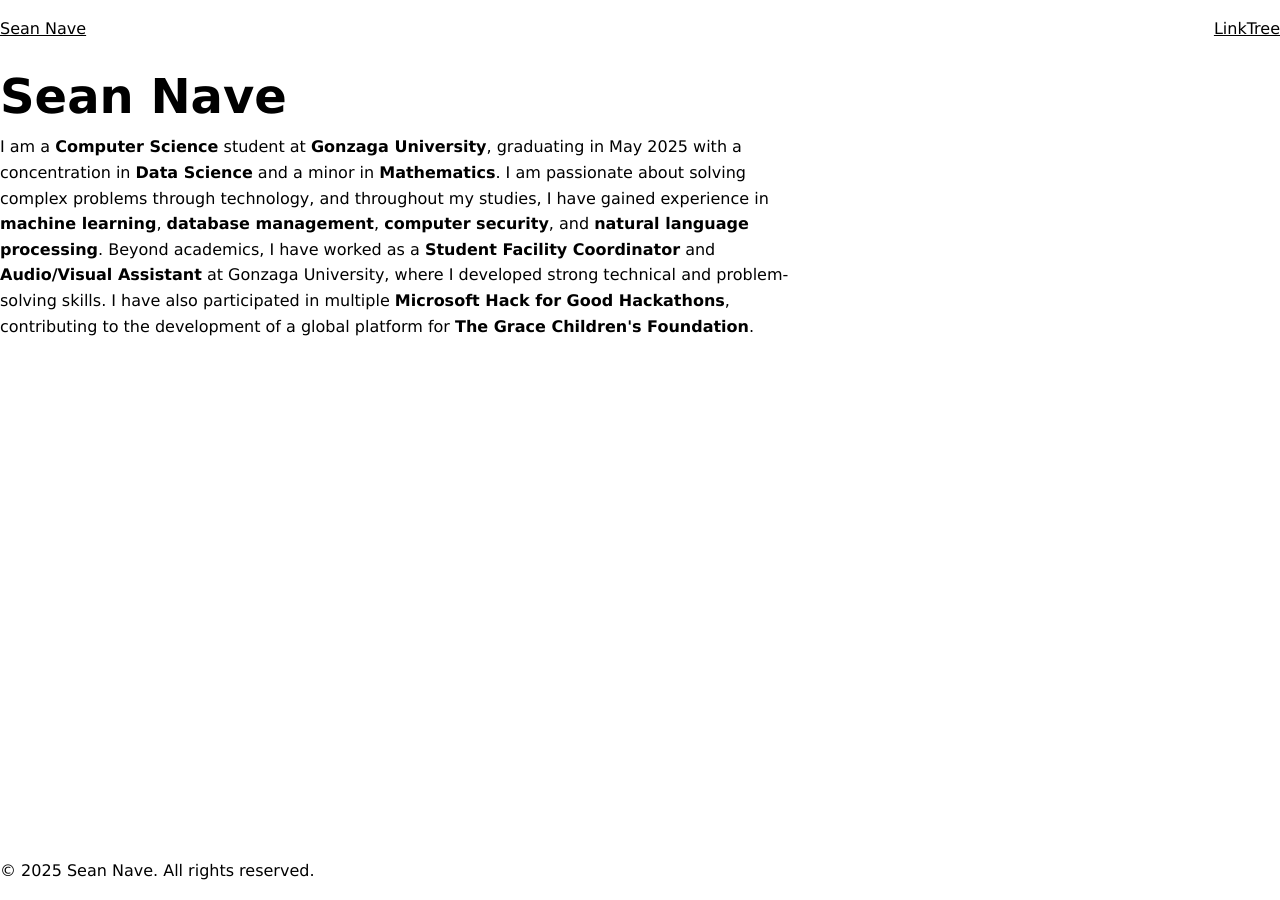
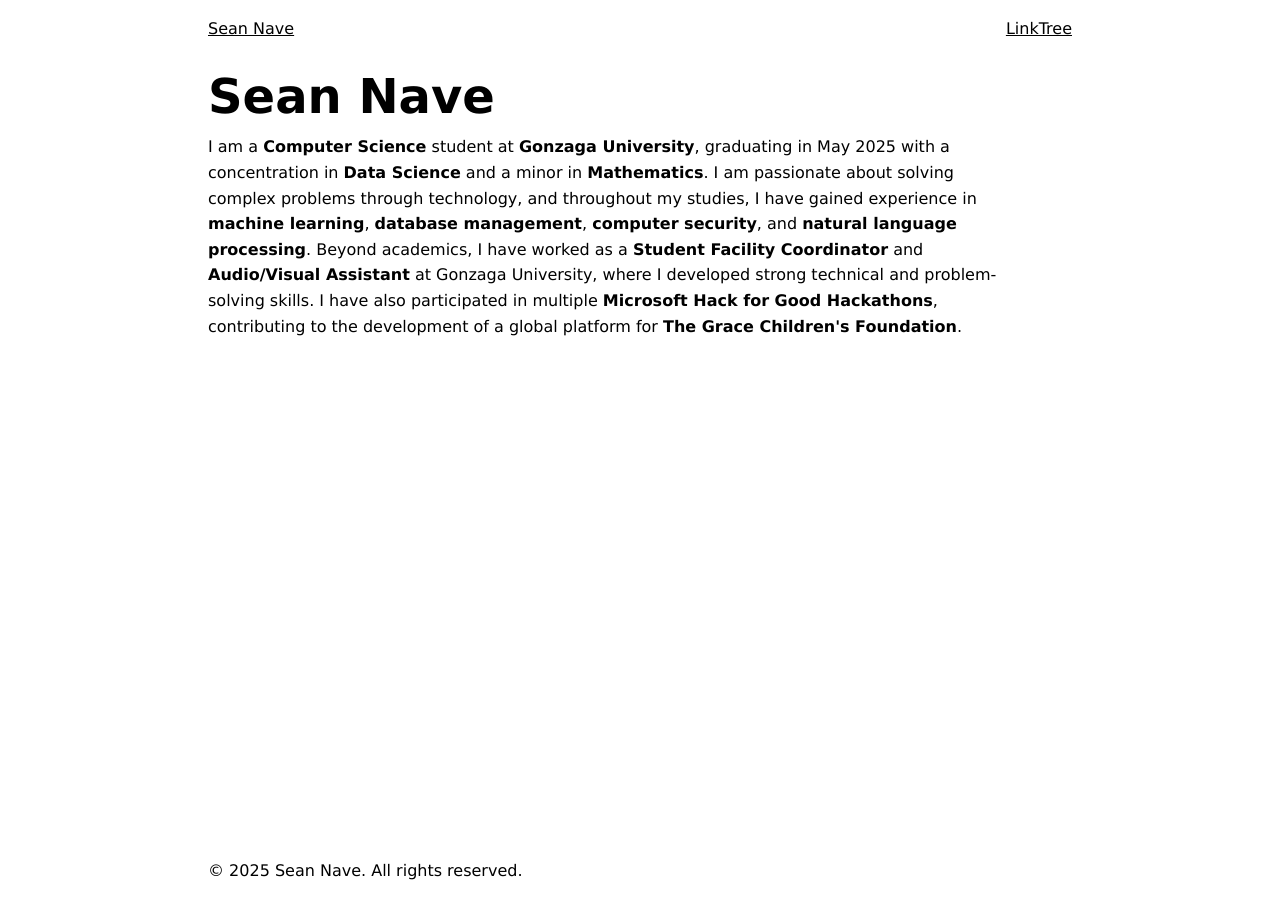
Before and after one commit to seannave211/personal_web, a Jekyll site: the page built from index.html, in a window 1280 px wide. Built offline with Jekyll 4.4.1, drawn with Linux system fonts in a browser that asks for light colours.

Commit message:
feat: revist margin on page

```diff
--- a/assets/css/universal.css
+++ b/assets/css/universal.css
@@ -1,6 +1,6 @@
 :root {
     --font-family: Verdana, sans-serif;
-    --margin-lr: clamp(1rem, calc(5vw+1rem), 15rem);
+    --margin-lr: clamp(1rem, calc(15vw + 1rem), 15rem);
 }
 
 * {
```
